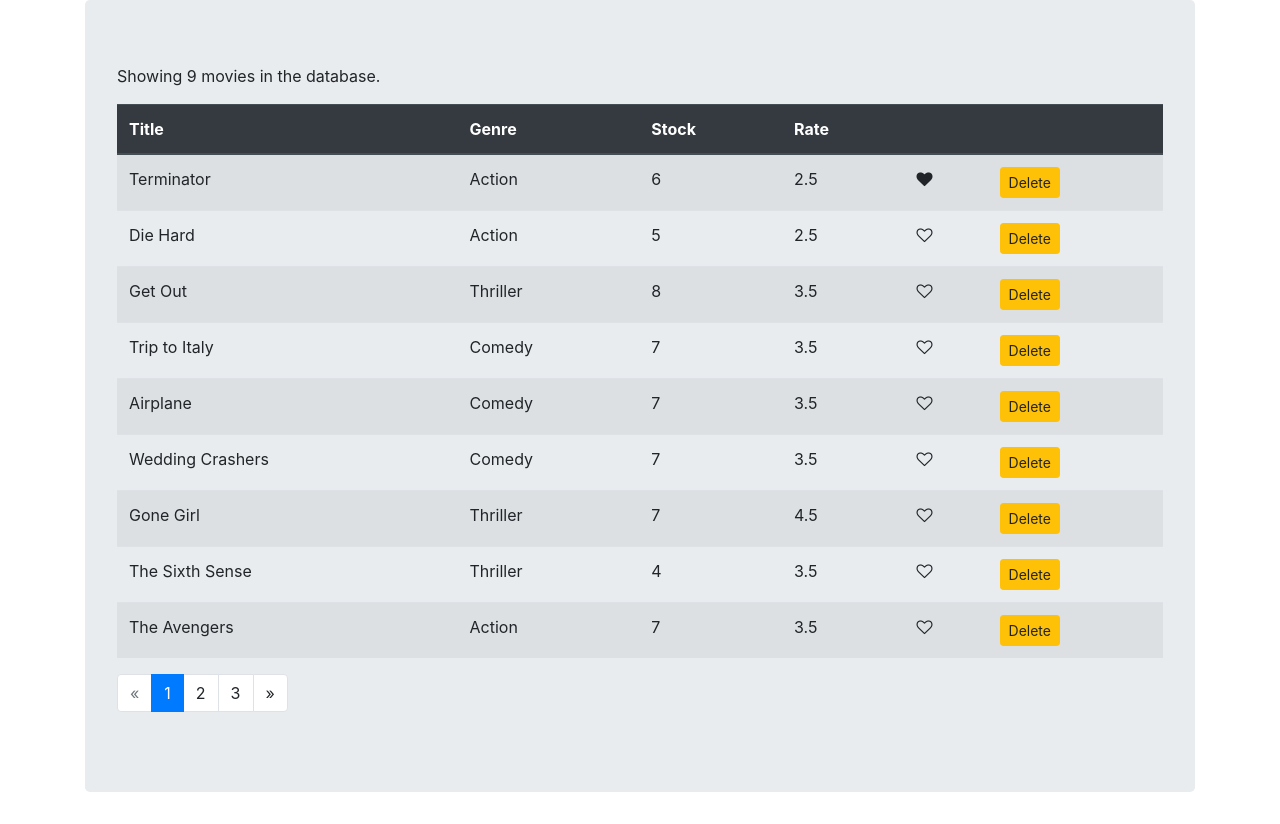
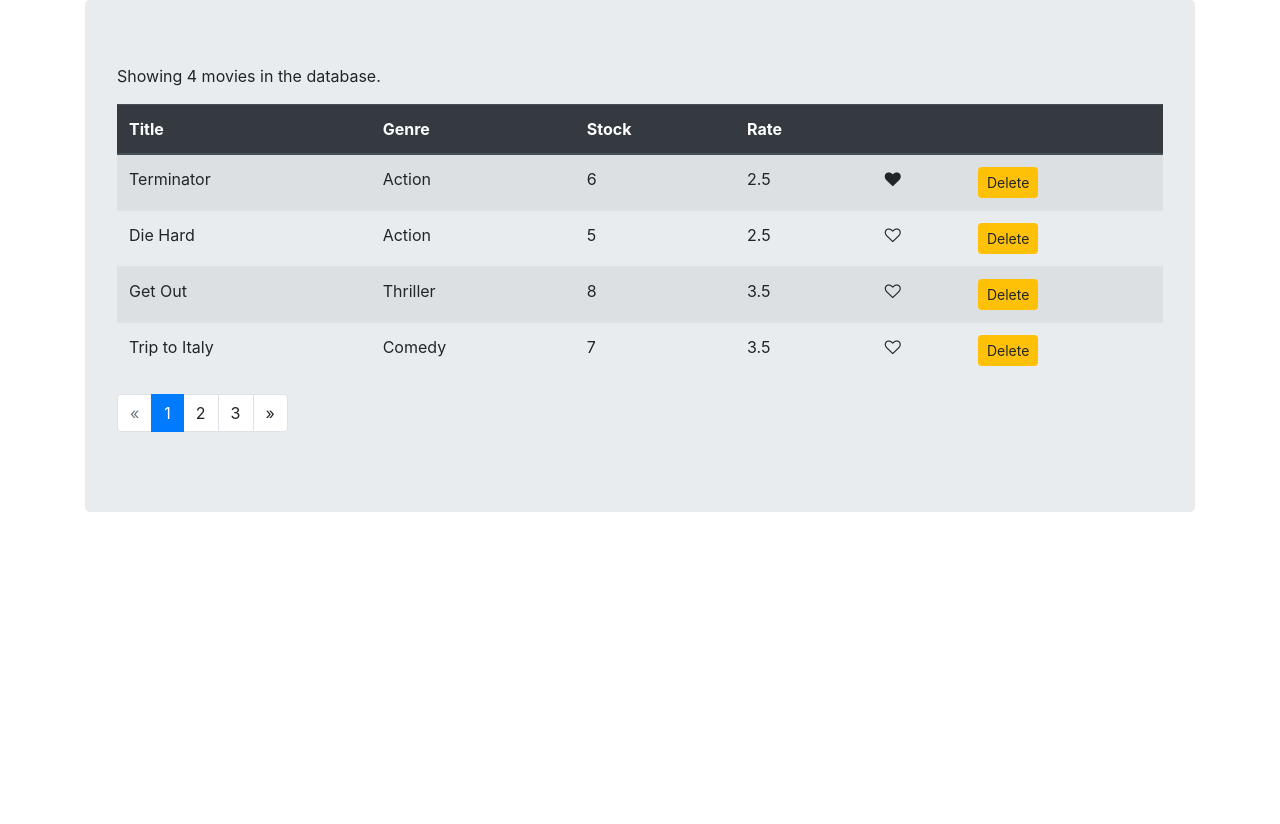
Before and after one commit to crisben2019/Vidly, a React (Create React App) app: page / in a window 1280 px wide. After the commit the page ends 800 px from the top, so only its background shows below. Built offline with nearby package versions, Linux system fonts and the light colour scheme.

Commit message:
finish pagination

```diff
--- a/src/components/movies.jsx
+++ b/src/components/movies.jsx
@@ -2,6 +2,7 @@ import React, { Component } from 'react';
 import { getMovies } from "../services/fakeMovieService";
 import Like from "./common/like";
 import Pagination from "./common/pagination";
+import { paginate } from "../utils/paginate";
 
 class Movies extends Component {
    state = {
@@ -28,12 +29,12 @@ class Movies extends Component {
 
    render() {
       const { length: count } = this.state.movies;
-
+      const { pageSize, currentPage, movies } = this.state;
       if (count === 0) return <p>There are no movies in the database.</p>;
-
+      const paginatedMovies = paginate(movies, currentPage, pageSize);
       return (
          <div className="jumbotron container-fluid">
-            <p>Showing {count} movies in the database.</p>
+            <p>Showing {paginatedMovies.length} movies in the database.</p>
             <table className="table table-striped">
                <thead className="thead-dark">
                   <tr>
@@ -46,7 +47,7 @@ class Movies extends Component {
                   </tr>
                </thead>
                <tbody>
-                  {this.state.movies.map(movie => (
+                  {paginatedMovies.map(movie => (
                      <tr key={movie._id}>
                         <td>{movie.title}</td>
                         <td>{movie.genre.name}</td>
@@ -58,7 +59,7 @@ class Movies extends Component {
                   ))}
                </tbody>
             </table>
-            <Pagination itemsCount={count} pageSize={this.state.pageSize} currentPage={this.state.currentPage} onPageChange={this.handlePageChange} />
+            <Pagination itemsCount={count} pageSize={pageSize} currentPage={currentPage} onPageChange={this.handlePageChange} />
          </div>
       );
    }
--- /dev/null
+++ b/src/utils/paginate.js
@@ -0,0 +1,9 @@
+import _ from 'lodash';
+
+export function paginate(items, pageNumber, pageSize){
+   const startIndex = (pageNumber - 1) * pageSize;
+   return _(items)
+      .slice(startIndex)
+      .take(pageSize)
+      .value();
+}
```
